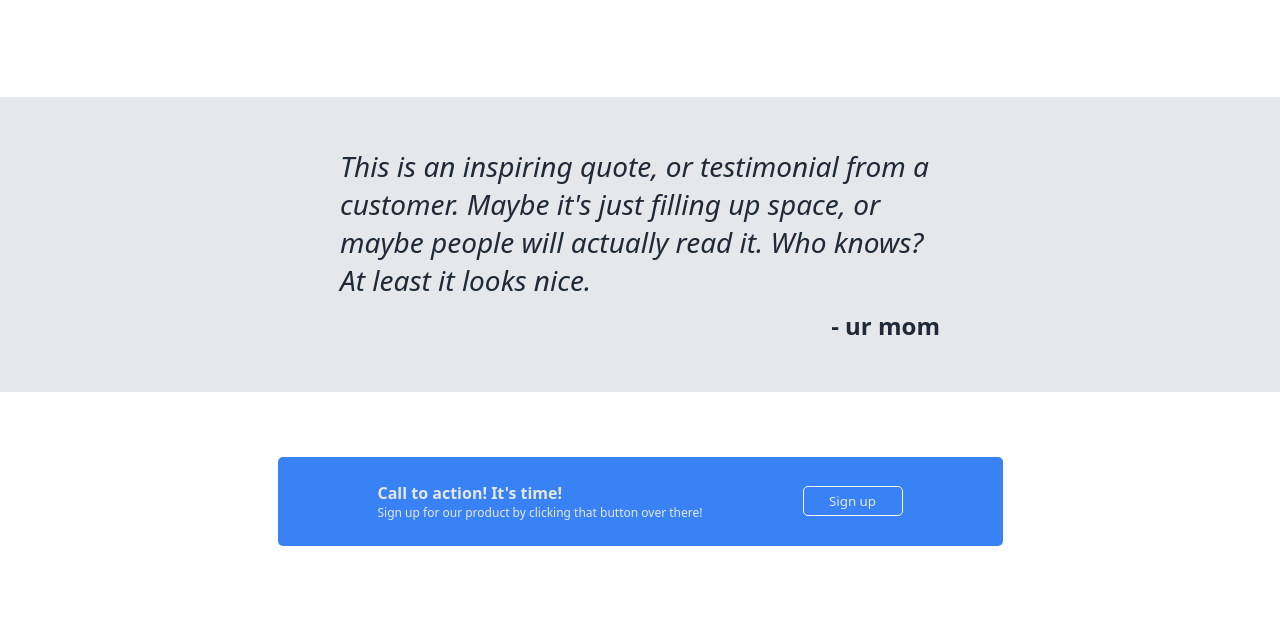
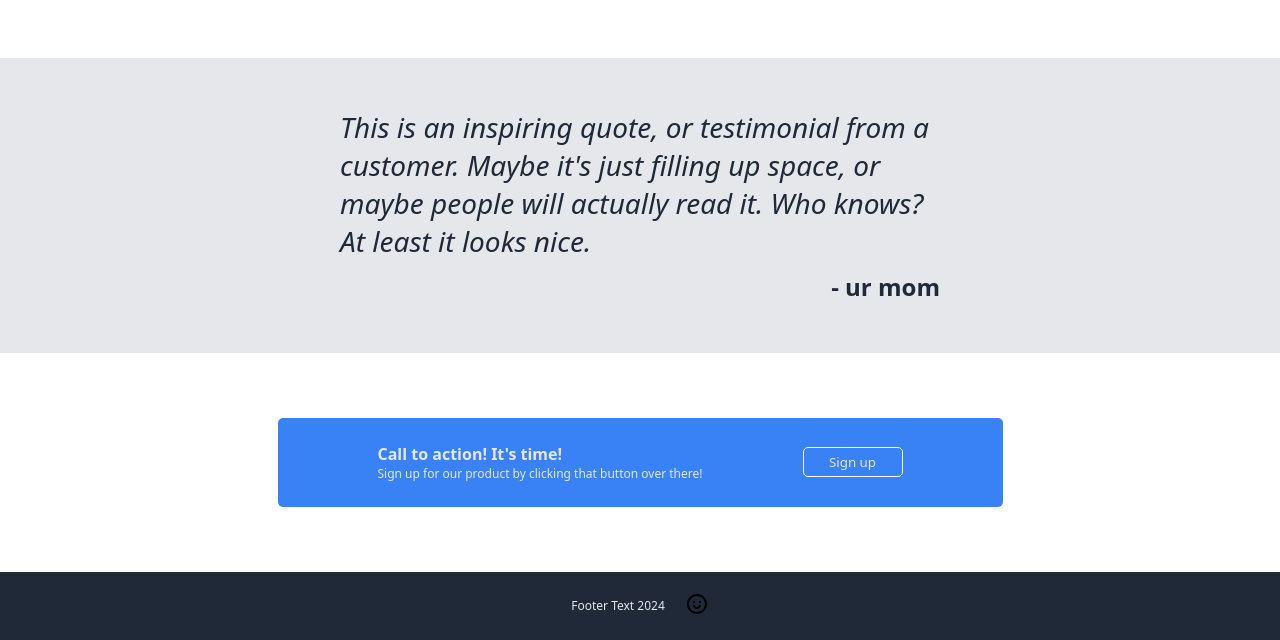
Before and after one commit to kquewvin/Landing-Page, a plain HTML site: page index.html in a window 1280 px wide. Shown: the part 808-1448 px from the top of the page. Before the commit the page ends 1419 px from the top, so only its background shows below. Drawn offline with Linux system fonts and the light colour scheme.

Commit message:
style: footer, sticky header

```diff
--- a/css/style.css
+++ b/css/style.css
@@ -8,8 +8,11 @@ header {
     display: flex;
     justify-content: space-around;
     padding-top: 10px;
-    padding-bottom: 100px;
-    background-color: #1f2937;
+    padding-bottom: 10px;
+    background: #1f2937;
+    border-bottom: #e5e7eb solid 1px;
+    position: sticky;
+    top: 0;
 }
 
 .header-logo-text {
@@ -37,6 +40,7 @@ a:hover {
     display: flex;
     justify-content: space-evenly;
     background-color: #1f2937;
+    padding-top: 50px;
     padding-bottom: 100px;
 }
 
@@ -181,3 +185,19 @@ button a {
     text-decoration: none;
     font-weight: bold;
 }
+
+/* FOOTER */
+footer {
+    background: #1f2937;
+    display: flex;
+    justify-content: center;
+    align-items: center;
+    gap: 20px;
+    padding: 20px;
+}
+
+.footer-text,
+.footer-logo {
+    font-size: 12px;
+    color: #e5e7eb;
+}
--- a/index.html
+++ b/index.html
@@ -82,5 +82,14 @@
             </div>
         </div>
     </main>
+    <!-- START OF FOOTER -->
+    <footer>
+        <div class="footer-text">
+            Footer Text 2024
+        </div>
+        <div class="footer-logo">
+            <img src="/images/smile.svg" alt="logo">
+        </div>
+    </footer>
 </body>
 </html>
```
Also changed, not shown: images/smile.svg (added).
